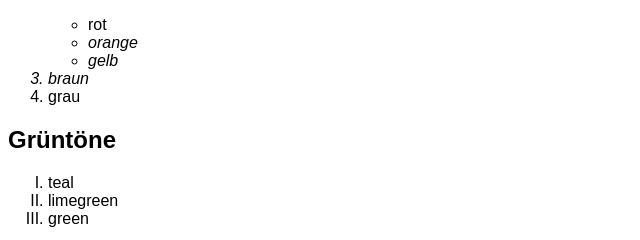
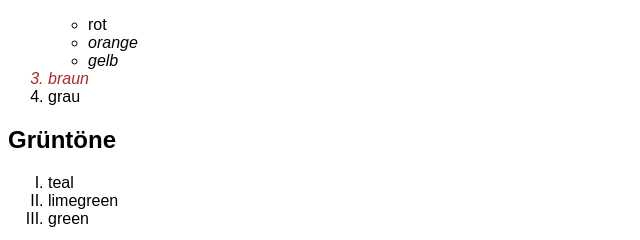
Before and after one commit to Sammeeey/neuefischeTask, a plain HTML site: page index.html in a window 1280 px wide. Shown: the part 168-408 px from the top of the page, 0-640 px from the left. Drawn offline with Linux system fonts and the light colour scheme.

Commit message:
style braun

```diff
--- a/styles.css
+++ b/styles.css
@@ -22,3 +22,7 @@ ul li:nth-last-child(-n+2), #braun {
 /* #farben-list li:nth-child(2) {
     color: pink;
 } */
+
+#braun {
+    color: brown
+}
```
